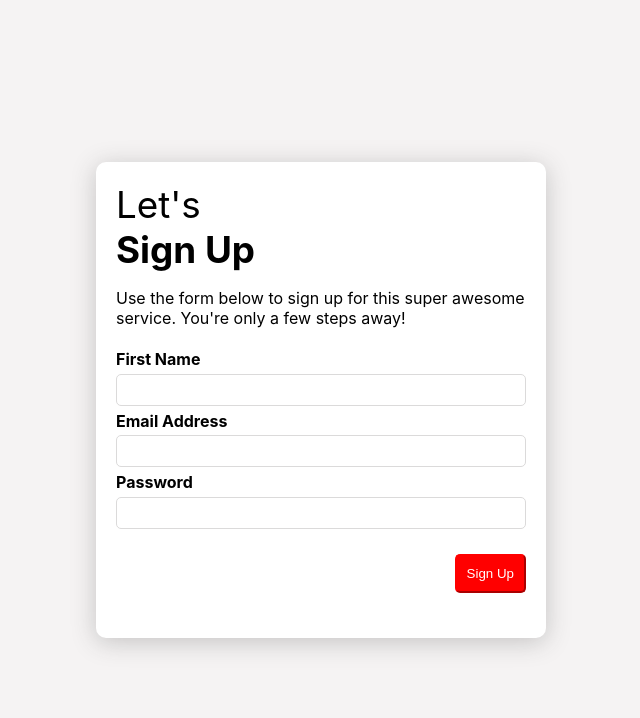
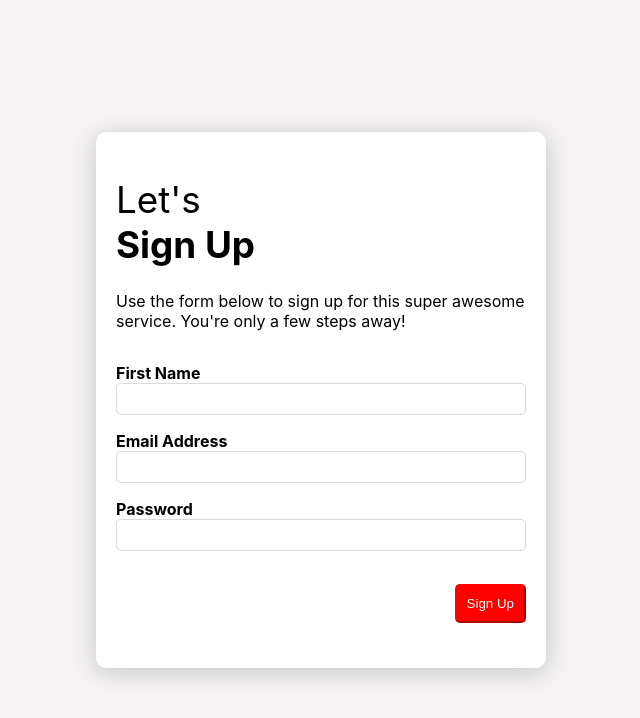
Before and after one commit to praveenkumarsaravanan/sign-up, a React (Create React App) app: page / in a window 1280 px wide. Shown: the top 718 px of the page, without its empty margins (319-959 px from the left). Built offline with nearby package versions, Linux system fonts and the light colour scheme.

Commit message:
Style + ReadMe updates

```diff
--- a/src/App.css
+++ b/src/App.css
@@ -38,6 +38,10 @@ input {
   font-weight: bold;
 }
 
+.header-span-title {
+  display: block;
+}
+
 .parent-div-container {
   min-height: 100vh;
   background: #f5f3f3;
@@ -57,10 +61,6 @@ input {
 
 .font-weight-400 {
   font-weight: 400;
-}
-
-.title-txt {
-  margin: 0;
 }
 
 .txt-label {
@@ -85,7 +85,14 @@ h1 {
   min-height: 4vh;
 }
 
+.form-field {
+  font-size: 1em;
+  margin: 1em 0em 0.5em 0em;
+  font-weight: bold;
+}
+
 @media screen and (max-width: 450px) {
+
   .txt {
     font-size: 0.85em;
   }
@@ -97,4 +104,8 @@ h1 {
   .btn {
     min-height: 2.5vh;
   }
+
+  .form-field {
+    font-size: 0.85em;
+  }
 }
--- a/src/components/SignUp.js
+++ b/src/components/SignUp.js
@@ -33,29 +33,33 @@ const SignUp = () => {
     return (
         <div className="parent-div-container">
             <div className="child-div-container">
-                <header>
-                    <h1 className="title-txt font-weight-400">Let's</h1>
-                    <h1 className="title-txt">Sign Up</h1>
-                </header>
+                <h1 className="font-weight-400">Let's<span className="txt-bold header-span-title" >Sign Up</span></h1>
                 <div className="txt">
                     <p>Use the form below to sign up for this super awesome service. You're only a few steps away!</p>
                 </div>
                 <form onSubmit={handleOnSubmit}>
                     <fieldset>
+                        <div className="form-field">
                             <label>
-                            <p className="txt txt-label txt-bold">First Name</p>
+                                First Name
                                 <input id="firstName" type="text" label="First Name" value={firstName} onChange={handlefirstNameOnChange} required aria-required data-testid="firstName" />
                             </label>
+                        </div>
+                        <div className="form-field">
                             <label>
-                            <p className="txt txt-label txt-bold">Email Address</p>
+                                Email Address
                                 <input id="email" type="email" label="Email Address" value={email} onChange={handleEmailOnChange} required aria-required data-testid="email" />
                             </label>
+                        </div>
+                        <div className="form-field">
                             <label>
-                            <p className="txt txt-label txt-bold">Password</p>
+                                Password
                                 <input id="password" type="password" label="Password" value={password} onChange={handlePasswordOnChange} required aria-required data-testid="password" />
                             </label>
+                        </div>
+                        <button type="submit" value="Submit" className="btn btn-red btn-right" data-testid="signUpButton">Sign Up</button>
                     </fieldset>
-                    <button type="submit" value="Submit" className="btn btn-red btn-right" data-testid="signUpButton">Sign Up</button>
+
                 </form>
             </div>
         </div>
--- a/src/components/Success.js
+++ b/src/components/Success.js
@@ -9,15 +9,12 @@ const Success = () => {
     return (
         state ? <div className="parent-div-container">
             <div className="child-div-container">
-                <header>
-                    <h1 className="signUp-title-1 font-weight-400">Welcome</h1>
-                    <h1 className="signUp-title-2">{state.firstName}!</h1>
-                </header>
+                <h1 className="font-weight-400">Welcome<span className="txt-bold header-span-title" >{state.firstName}!</span></h1>
                 <div className="txt">
                     <p>You have been registered for this awesome service.</p>
                     <p>Please check your email listed below for instructions.</p>
                 </div>
-                <div><p className="txt txt-bold">{state.email}</p></div>
+                <div className="txt txt-bold"><p>{state.email}</p></div>
                 <button type="Button" value="Submit" className="btn btn-red btn-right" data-testid="signInButton">Sign In</button>
             </div>
         </div> : <Navigate to='/' />
```
Also changed, not shown: 1 other file (tests, documents, lock files or other folders). Lines whose indentation alone changed are shown as unchanged.
